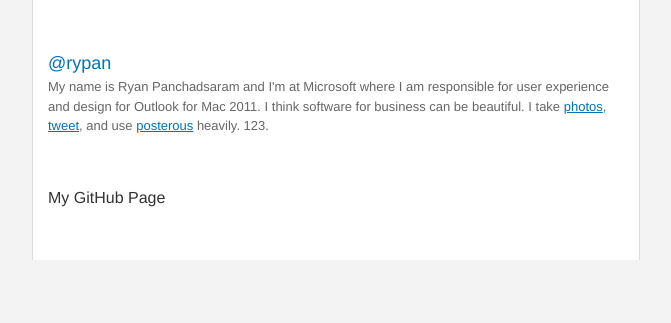
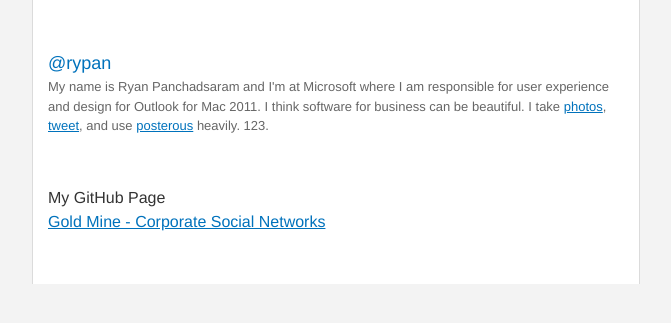
Before and after one commit to rypan/rypan.github.com, a Jekyll site: the page built from index.html, in a window 1280 px wide. Shown: the top 323 px of the page, without its empty margins (160-831 px from the left). Built offline with Jekyll 4.4.1, drawn with Linux system fonts in a browser that asks for light colours.

Commit message:
Fixing errors.

```diff
--- a/_posts/2010-03-01-gold-mine.markdown
+++ b/_posts/2010-03-01-gold-mine.markdown
@@ -1,7 +1,7 @@
 ---
 layout: post
 category: technology
-title: Gold Mine: Corporate Social Networks
+title: Gold Mine - Corporate Social Networks
 ---
 
 I am more connected to my friends and family today than ever before.  There’s Facebook for photos and life events.  There’s Twitter for the random musing.  There’s people’s blogs for the deeper thoughts.  There’s Foursquare for location awareness.  But when it comes to my coworkers and company, there is a void.
```
Also changed, not shown: 1 other file.
